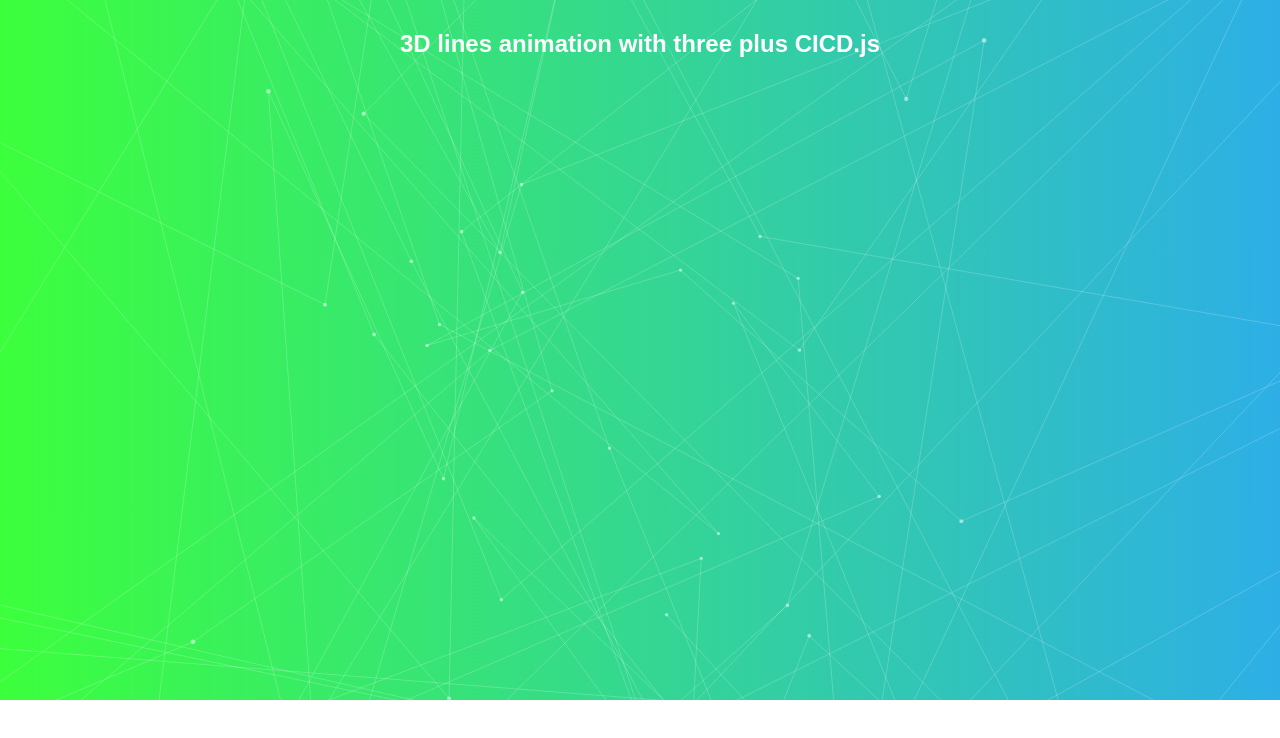
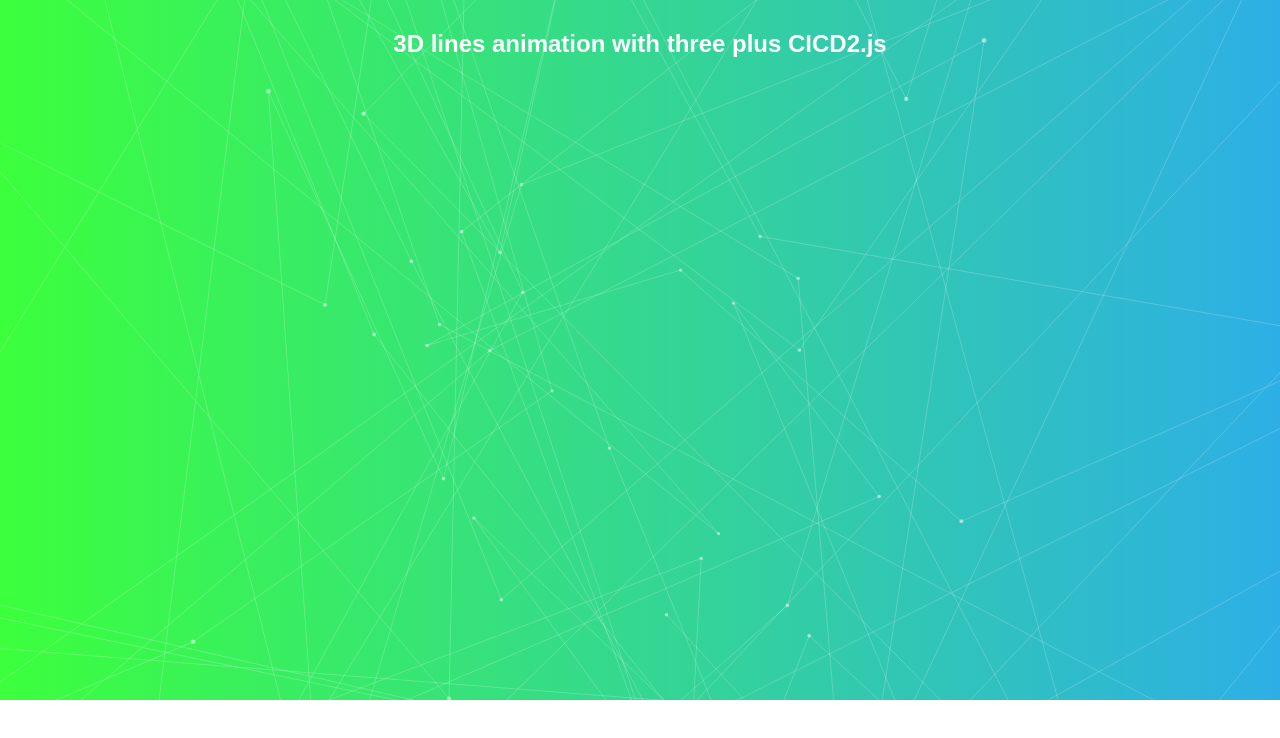
Before and after one commit to babyeric/testECS, a plain HTML site: page web/index.html in a window 1280 px wide. Drawn offline with nearby package versions, Linux system fonts and the light colour scheme.

Commit message:
change label of welcome screen

```diff
--- a/web/index.html
+++ b/web/index.html
@@ -45,7 +45,7 @@
     <body>
         <section class="canvas-wrap">
             <div class="canvas-content">
-                <h1>3D lines animation with three plus CICD.js</h1>
+                <h1>3D lines animation with three plus CICD2.js</h1>
             </div>
             <div id="canvas" class="gradient"></div>
 
```
